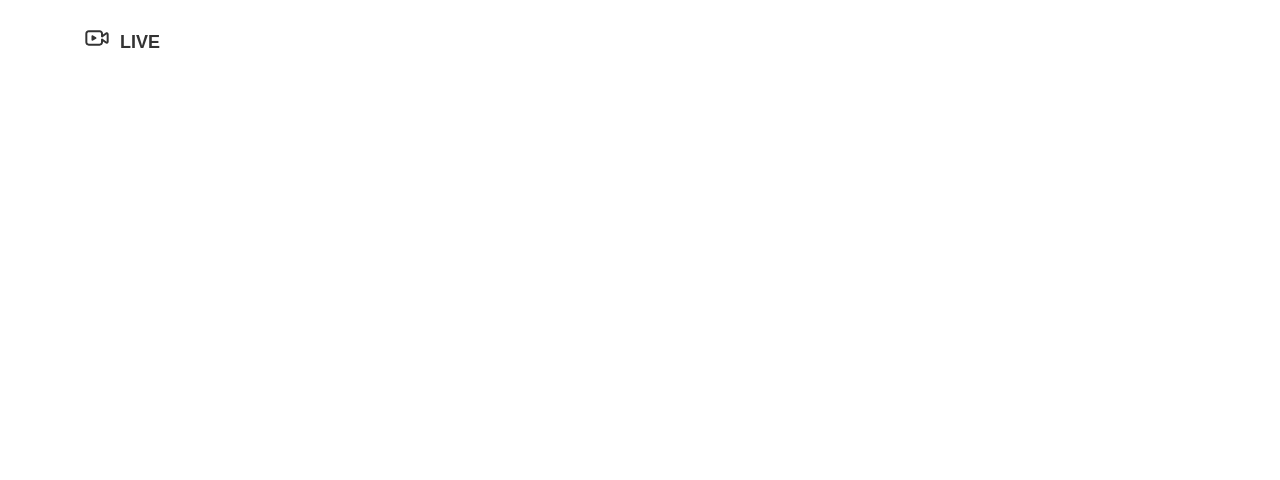
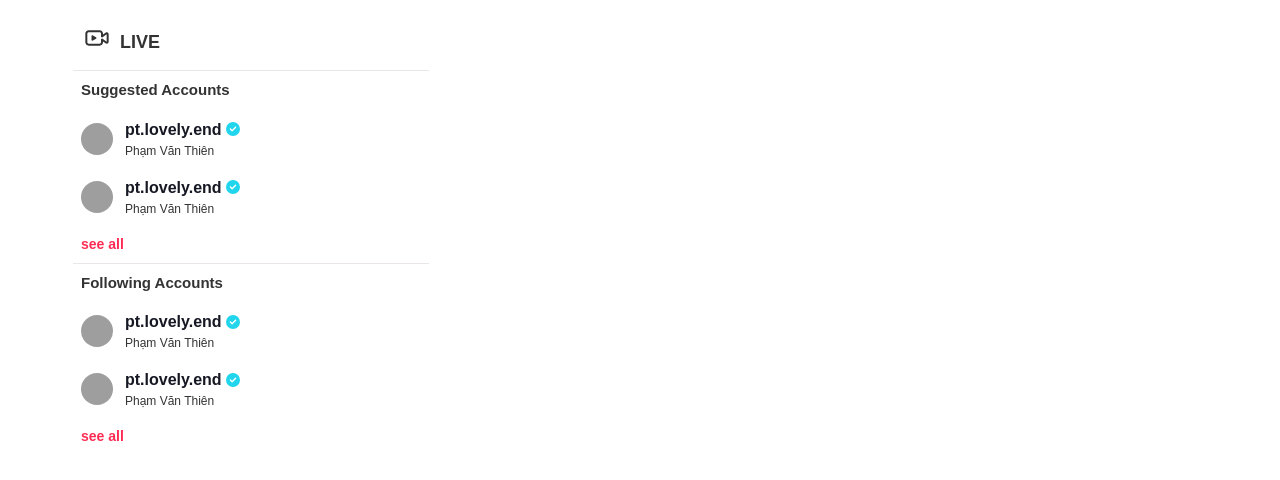
Before and after one commit to ThienProject/tiktok, a React (Create React App) app: page / in a window 1280 px wide. Shown: the part 170-650 px from the top of the page. Built offline with nearby package versions, Linux system fonts and the light colour scheme; grey boxes are pictures that could not be loaded; a web font is replaced by a local one.

Commit message:
suggest acount

```diff
--- a/src/components/Popper/Popper.module.scss
+++ b/src/components/Popper/Popper.module.scss
@@ -4,7 +4,7 @@
     max-height: min((100vh - 96px) - 60px, 734px );
     min-height: 100px;
     background-color: var(--white);
-    box-shadow: 0 1px 1px rgb(0 0 0/ 12%);
+    box-shadow: rgb(0 0 0 / 12%) 0px 4px 16px;
     border-radius: 8px;
     display: flex;
     flex-direction: column;
--- a/src/components/Popper/Wrapper.js
+++ b/src/components/Popper/Wrapper.js
@@ -4,7 +4,6 @@ import PropTypes from 'prop-types';
 const cx = classNames.bind(styles);
 function Wrapper({children, className})
 {
-
     return (
         <div className={cx('wrapper', className)}>
             {children}
--- a/src/layouts/components/Sidebar/Sidebar.js
+++ b/src/layouts/components/Sidebar/Sidebar.js
@@ -1,16 +1,20 @@
 import styles from "./Sidebar.module.scss"
 import classNames from "classnames/bind";
-import Menu, {MenuItem} from "./Menu";
+import Menu, { MenuItem } from "./Menu";
 import config from "~/config";
 import { HomeIcon, HomeIconActive, LiveIcon, LiveIconActive, UserGroupIcon, UserGroupIconActive } from "~/components/Icons";
+import SuggestAccount from "../SuggestAccount";
 const cx = classNames.bind(styles)
-function Sidebar(){
-    return  <div className={cx('wrapper')}>
+function Sidebar() {
+    return <div className={cx('wrapper')}>
         <Menu>
-            <MenuItem title = "For Your" to = {config.routes.home} icon ={<HomeIcon />} activeIcon = {<HomeIconActive/>} />
-            <MenuItem title = "Following" to = {config.routes.following} icon ={<UserGroupIcon/>} activeIcon = {<UserGroupIconActive/>} />
-            <MenuItem title = "LIVE" to = {config.routes.live} icon ={<LiveIcon/>} activeIcon = {<LiveIconActive/>}/>
+            <MenuItem title="For Your" to={config.routes.home} icon={<HomeIcon />} activeIcon={<HomeIconActive />} />
+            <MenuItem title="Following" to={config.routes.following} icon={<UserGroupIcon />} activeIcon={<UserGroupIconActive />} />
+            <MenuItem title="LIVE" to={config.routes.live} icon={<LiveIcon />} activeIcon={<LiveIconActive />} />
         </Menu>
+
+        <SuggestAccount label="Suggested Accounts" />
+        <SuggestAccount label="Following Accounts" />
     </div>
 }
 export default Sidebar
--- /dev/null
+++ b/src/layouts/components/SuggestAccount/AccountItem.js
@@ -0,0 +1,53 @@
+import PropTypes from 'prop-types';
+import classNames from "classnames/bind";
+import { FontAwesomeIcon } from '@fortawesome/react-fontawesome';
+import { faCheckCircle } from '@fortawesome/free-solid-svg-icons';
+import Tippy from '@tippyjs/react/headless';
+
+import styles from './SuggestAccount.module.scss';
+import { Wrapper } from '~/components/Popper';
+import Button from '~/components/Button';
+import AccountPreview from './AccountPreview';
+const cx = classNames.bind(styles);
+function AccountItem() {
+
+    const renderPreview = (props)=>{
+        return (
+            <div tabIndex = '-1' {...props}>
+                <Wrapper>
+                    <div className={cx('preview')}>
+                       <AccountPreview />
+                    </div>
+                </Wrapper>
+            </div>
+        )
+    }
+    return (
+        <div>
+            <Tippy
+                interactive
+                delay={[800, 0]}
+                placement='bottom'
+                offset={[-20,0]}
+                render={renderPreview}
+            >
+                <div className={cx('account-item')}>
+                    <img
+                        className={cx('avatar')}
+                        src="https://p16-sign-va.tiktokcdn.com/tos-useast2a-avt-0068-aiso/65d3c6b1d1e205c75536ccf1f26d552d~c5_100x100.jpeg?x-expires=1662793200&x-signature=Jd51a4IV6IzJ9bvlEwBqZu3x2C4%3D"
+                        alt='avatar'
+                    />
+                    <div className={cx('item-info')}>
+                        <p className={cx('nickname')}><strong>pt.lovely.end</strong>
+                            <FontAwesomeIcon className={cx('check-icon')} icon={faCheckCircle} />
+                        </p>
+                        <p className={cx('name')}>Phạm Văn Thiên</p>
+                    </div>
+                </div>
+            </Tippy>
+        </div>
+    );
+}
+AccountItem.propTypes = {
+}
+export default AccountItem
--- /dev/null
+++ b/src/layouts/components/SuggestAccount/AccountPreview/AccountPreview.js
@@ -0,0 +1,32 @@
+import { faCheckCircle } from "@fortawesome/free-solid-svg-icons";
+import { FontAwesomeIcon } from "@fortawesome/react-fontawesome";
+import classNames from "classnames/bind";
+import Button from "~/components/Button";
+import styles from './AccountPreview.module.scss';
+const cx = classNames.bind(styles)
+function AccountPreview (){
+    return (
+        <div className={cx('wrapper')}>
+            <header className={cx('header')}>
+                <img className={cx('avatar')}
+                    src="https://p16-sign-va.tiktokcdn.com/tos-useast2a-avt-0068-aiso/65d3c6b1d1e205c75536ccf1f26d552d~c5_100x100.jpeg?x-expires=1662793200&x-signature=Jd51a4IV6IzJ9bvlEwBqZu3x2C4%3D"
+                    alt = "" />
+                <div><Button  primary className = {cx('btn-follow')}>Follow</Button></div>
+
+            </header>
+            <section className={cx('body')}>
+                <p className={cx('nickname')}><strong>pt.lovely.end</strong>
+                            <FontAwesomeIcon className={cx('check-icon')} icon={faCheckCircle} />
+                        </p>
+                 <p className={cx('name')}>Phạm Văn Thiên</p>
+            </section>
+            <footer className={cx('footer')}>
+                <strong className={cx('count-follow')}>8.5M </strong>
+                <span className={cx('label')}>Followers</span>
+                <strong className={cx('count-follow')}>8.5M</strong>
+                <span className={cx('label')}>Likes</span>
+            </footer>
+        </div>
+    )
+}
+export default AccountPreview;
--- /dev/null
+++ b/src/layouts/components/SuggestAccount/AccountPreview/AccountPreview.module.scss
@@ -0,0 +1,47 @@
+.wrapper{
+    padding: 20px;
+    min-width: 320px;
+}
+.header{
+    display: flex;
+    justify-content: space-between;
+    align-items: center;
+    margin-bottom: 12px;
+}
+.avatar{
+    border-radius: 50%;
+    height: 44px;
+    width: 44px;
+    object-fit: cover;
+}
+.btn-follow{
+    text-align: center;
+    display: flex;
+    justify-content: center;
+    padding-top: 4px;
+    padding-bottom: 4px;
+}
+.body{
+    color: #161823;
+}
+.nickname{
+    font-size: 1.8rem;
+}
+.check-icon{
+    margin-left: 5px;
+    font-size: 1.4rem;
+    color: #20d5ec;
+}
+.name{
+    font-size: 1.4rem;
+}
+.footer{
+    font-size: 1.6rem;
+    margin-top: 8px;
+}
+.count-follow ~ .count-follow{
+    margin-left: 20px;
+}
+.label{
+    color: #161823bf;
+}
--- /dev/null
+++ b/src/layouts/components/SuggestAccount/AccountPreview/index.js
@@ -0,0 +1 @@
+export {default} from './AccountPreview'
--- /dev/null
+++ b/src/layouts/components/SuggestAccount/SuggestAccount.module.scss
@@ -0,0 +1,48 @@
+.wrapper{
+    border-top: 1px solid rgb(235, 231, 231);
+}
+.label{
+    font-size: 1.5rem;
+    padding: 8px;
+    font-weight: 600;
+}
+.account-item{
+    user-select: none;
+    display: flex;
+    align-items: center;
+    padding: 8px;
+    }
+
+.avatar{
+    border-radius: 50%;
+    width: 32px;
+    height: 32px;
+    object-fit: cover;
+}
+.item-info{
+    flex: 1;
+    margin-left: 12px;
+
+}
+.check-icon{
+    font-size: 1.4rem;
+    color: #20D5EC;
+    margin-left: 4px;
+}
+.nickname{
+    margin-top: 0;
+    font-size: 1.6rem;
+    color: #161823;
+}
+.name{
+    font-size: 1.2rem;
+    opacity: #161823bf;;
+    }
+.more-btn{
+    font-size: 1.4rem;
+    color: #fe2c55;
+    padding: 8px;
+    font-weight: 700;
+    cursor: pointer;
+    user-select: none;
+}
--- /dev/null
+++ b/src/layouts/components/SuggestAccount/SuggestAcount.js
@@ -0,0 +1,21 @@
+import PropTypes from 'prop-types';
+import classNames from "classnames/bind";
+import styles from './SuggestAccount.module.scss';
+import AccountItem from './AccountItem';
+const cx = classNames.bind(styles);
+function SuggestAccount({label}){
+    return (
+        <div className={cx('wrapper')}>
+            <p className={cx('label')}>{label}</p>
+            <div>
+                <AccountItem />
+                <AccountItem />
+                <p className={cx('more-btn')}>see all</p>
+            </div>
+        </div>
+    );
+}
+SuggestAccount.propTypes = {
+    label :PropTypes.string.isRequired
+}
+export default SuggestAccount
--- /dev/null
+++ b/src/layouts/components/SuggestAccount/index.js
@@ -0,0 +1 @@
+export {default} from './SuggestAcount'
```
Also changed, not shown: 1 other file (tests, documents, lock files or other folders).
